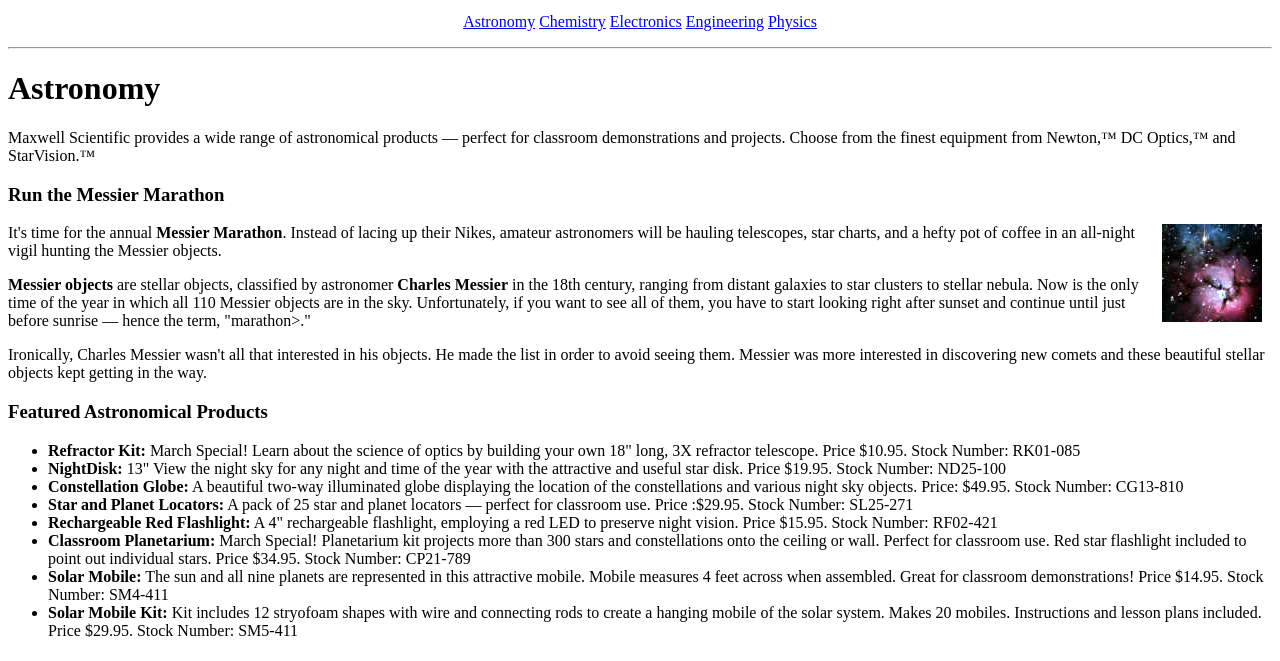
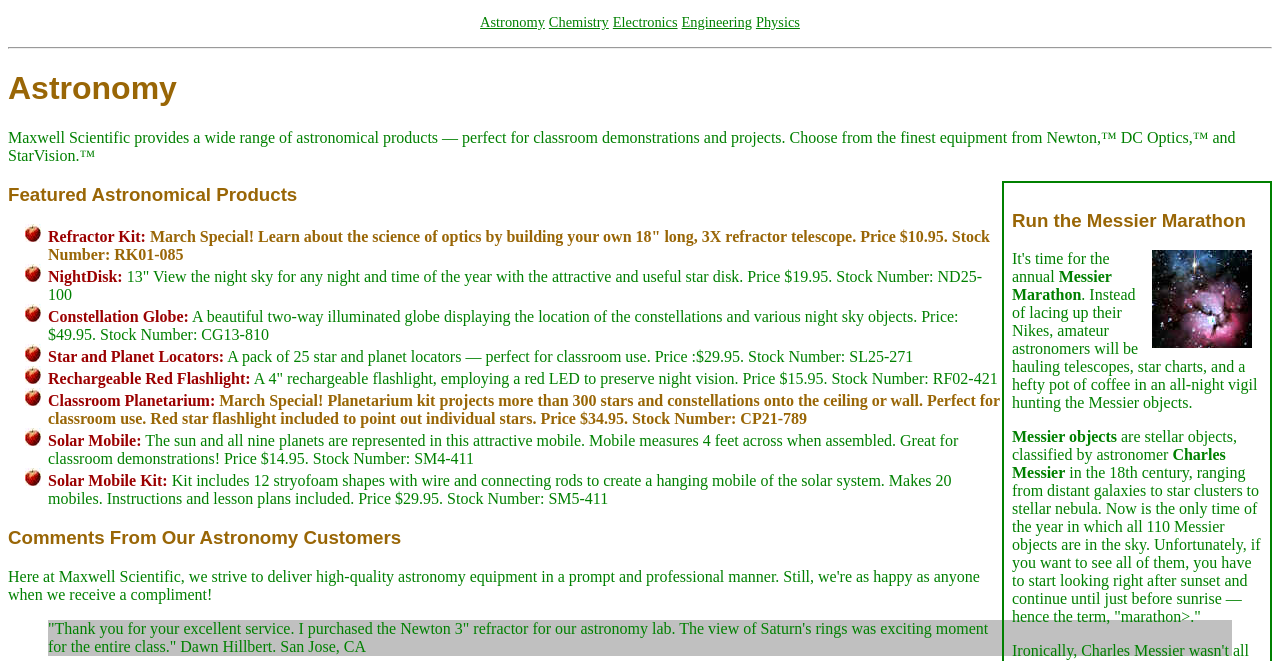
Before and after one commit to trucnguyen0614/WebKinhDoanh_ttthanhtttruc406, a plain HTML site: page ex42/ex42.html in a window 1280 px wide. Shown: the part 104-765 px from the top of the page. Drawn offline with Linux system fonts and the light colour scheme.

Commit message:
update CV and EX42

```diff
--- a/ex42/maincss.css
+++ b/ex42/maincss.css
@@ -0,0 +1,43 @@
+body{
+    color:green;
+    background:white;
+}
+h1, h2, h3, h4, h5, h6 {
+    font-family: Arial, Helvetica, sans-serif;
+}
+address{
+    font-size: 0.9em;
+    font-style: normal;
+    text-align: center;
+    text-transform: uppercase;
+}
+blockquote{
+    background-color: silver;
+}
+ul {
+    list-style: circle url("hinh/Apple.jpg") outside;
+}
+ul b {
+    color:rgb(155,0,0)
+}
+a{
+    font-size: 0.9em;
+    color:green
+}
+a:hover {
+    color: red;
+    text-transform: uppercase;
+    font-weight:bold;
+}
+special{
+    color:rgb(153,102,6);
+    font-weight:bold;
+}
+div.Article{
+    padding:0.5em;
+    border-style:solid;
+    border-width: 2px;
+    background-color: rbg(252,221,163);
+    width:250px;
+    float:right;
+}
```
Also changed, not shown: index.html (+2 -2 lines).
